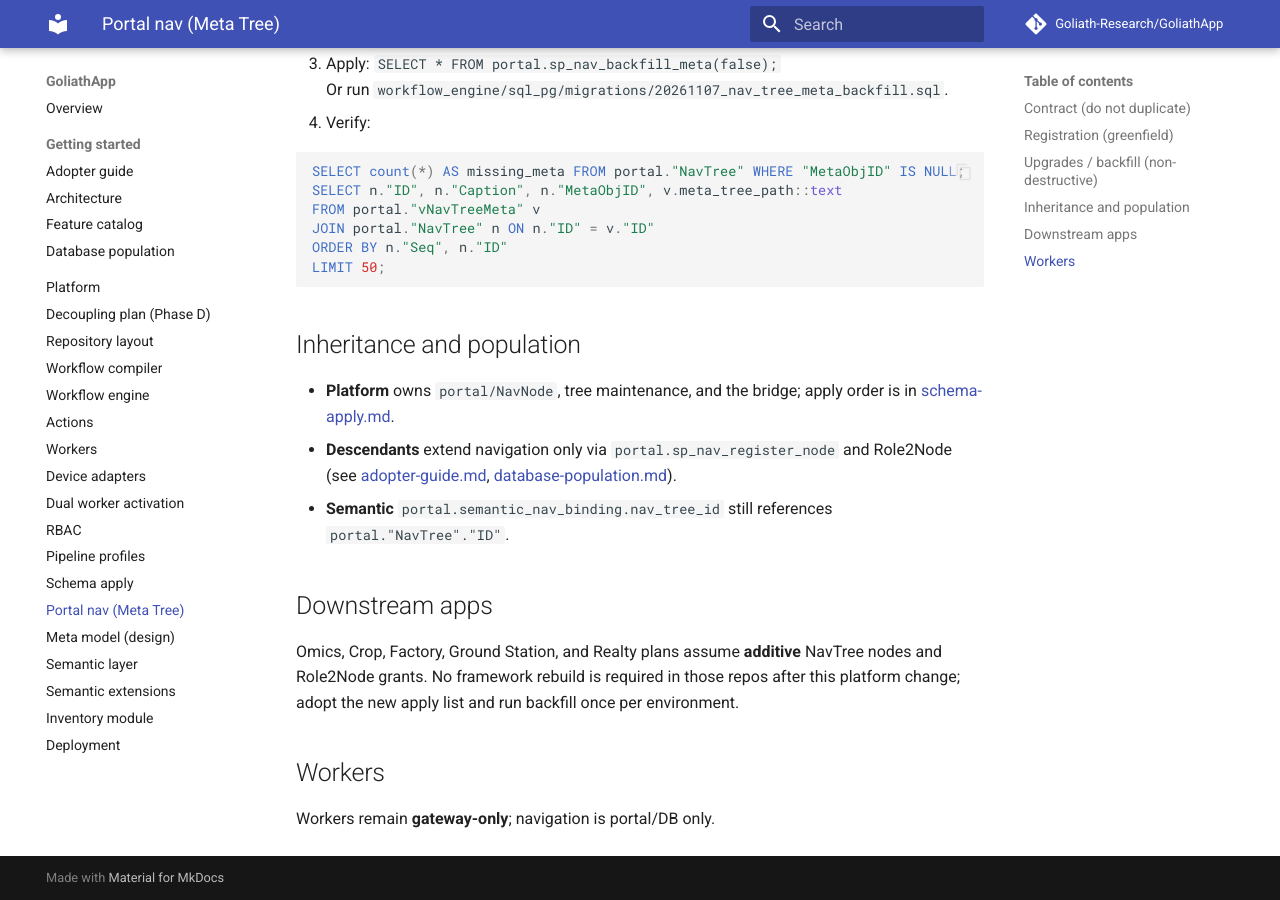
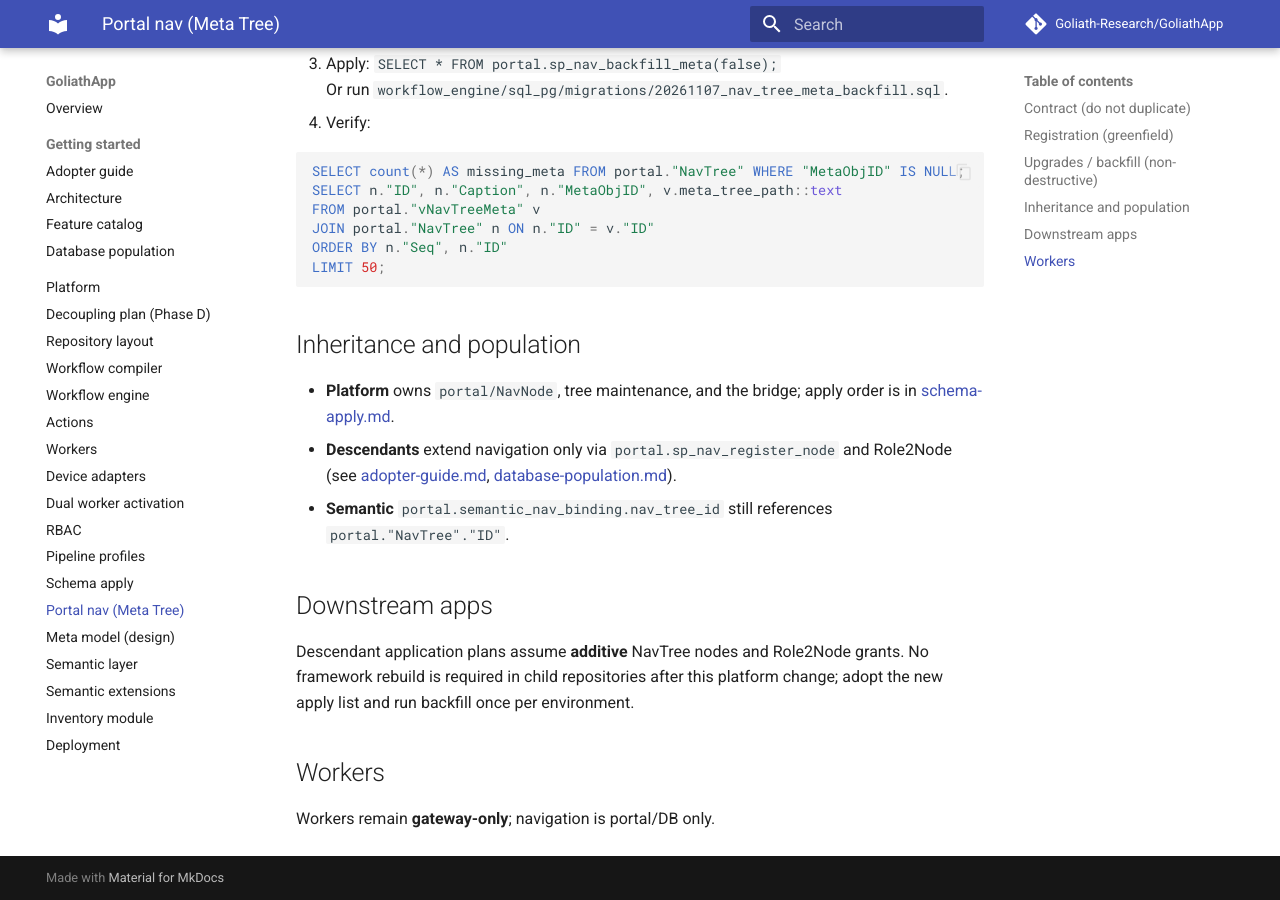
Before and after one commit to Goliath-Research/GoliathApp, an MkDocs documentation site: the page built from docs/nav-tree-meta.md, in a window 1280 px wide and 900 px high, scrolled down 1454 px. Built offline with MkDocs 1.6.1 and Material for MkDocs 9.7.7, drawn with Linux system fonts in a browser that asks for light colours; comment, search, counter and statistics services are not loaded; some of the changed text lies outside the part shown.

Commit message:
docs: neutral wording in nav-tree-meta for decoupling token scan
Co-authored-by: David Izada Rodriguez <davidizadar@GoliathResearch.com>

```diff
--- a/docs/nav-tree-meta.md
+++ b/docs/nav-tree-meta.md
@@ -1,6 +1,6 @@
 # Portal navigation on Meta Tree links
 
-Platform navigation is modeled as **Meta `portal/NavNode`** objects connected by the hierarchical **`Parent`** meta link (`IsHierarchical = true`). Tree paths live in `"Meta"."TreeNodes"` (ltree, maintained by `meta_model_tree_maintenance.sql`). Legacy **`portal."NavTree"`** and **`portal."Role2Node"`** remain the compatibility surface for RBAC and descendant apps (Omics, Crop, Factory, and others): each shell row stores **`MetaObjID`** after registration or backfill.
+Platform navigation is modeled as **Meta `portal/NavNode`** objects connected by the hierarchical **`Parent`** meta link (`IsHierarchical = true`). Tree paths live in `"Meta"."TreeNodes"` (ltree, maintained by `meta_model_tree_maintenance.sql`). Legacy **`portal."NavTree"`** and **`portal."Role2Node"`** remain the compatibility surface for RBAC and descendant applications: each shell row stores **`MetaObjID`** after registration or backfill.
 
 ## Contract (do not duplicate)
 
@@ -60,7 +60,7 @@ LIMIT 50;
 
 ## Downstream apps
 
-Omics, Crop, Factory, Ground Station, and Realty plans assume **additive** NavTree nodes and Role2Node grants. No framework rebuild is required in those repos after this platform change; adopt the new apply list and run backfill once per environment.
+Descendant application plans assume **additive** NavTree nodes and Role2Node grants. No framework rebuild is required in child repositories after this platform change; adopt the new apply list and run backfill once per environment.
 
 ## Workers
 
```
